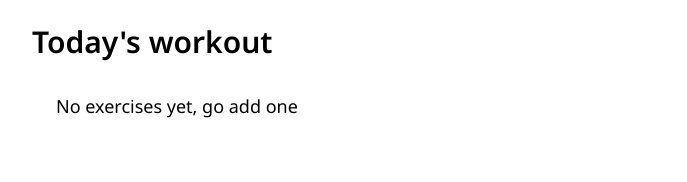
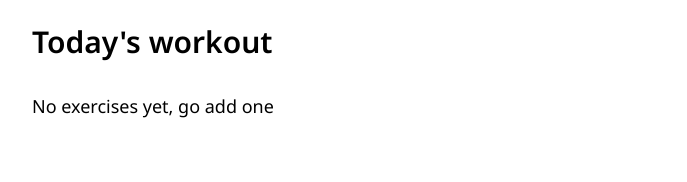
Before and after one commit to daveg1/gym-app, a React (Vite) app: page /workout in a window 1280 px wide. Shown: the top 182 px of the page, without its empty margins (296-983 px from the left). Built offline with nearby package versions, Linux system fonts and the light colour scheme.

Commit message:
feat: add text component

```diff
--- /dev/null
+++ b/src/components/text.tsx
@@ -0,0 +1,3 @@
+export function Text({ children }: { children: React.ReactNode }) {
+  return <p className="text-lg">{children}</p>;
+}
--- a/src/routes/dashboard.route.tsx
+++ b/src/routes/dashboard.route.tsx
@@ -3,6 +3,7 @@ import { useStorage } from "../hooks/use-storage";
 import { Header } from "../components/header";
 import { formatDate } from "../utils/format-date";
 import { List } from "../components/list";
+import { Text } from "../components/text";
 
 export function DashboardRoute() {
   const { workoutMap } = useStorage();
@@ -32,7 +33,7 @@ export function DashboardRoute() {
               </NavLink>
             ))
           ) : (
-            <p className="text-lg">No sessions yet, go do one</p>
+            <Text>No sessions yet, go do one</Text>
           )}
         </List>
 
--- a/src/routes/details.route.tsx
+++ b/src/routes/details.route.tsx
@@ -4,6 +4,7 @@ import { Header } from "../components/header";
 import { Exercise } from "../components/exercise";
 import { List } from "../components/list";
 import { formatDate } from "../utils/format-date";
+import { Text } from "../components/text";
 
 export function DetailsRoute() {
   const { getSessionById } = useStorage();
@@ -26,7 +27,7 @@ export function DetailsRoute() {
             <Exercise key={ex.name} data={ex} readonly />
           ))
         ) : (
-          <p className="px-6 text-lg">This workout is empty</p>
+          <Text>This workout is empty</Text>
         )}
       </List>
 
--- a/src/routes/workout.route.tsx
+++ b/src/routes/workout.route.tsx
@@ -7,6 +7,7 @@ import { useCallback } from "react";
 import { Header } from "../components/header";
 import type { IExercise, ISet } from "../models/gym";
 import { List } from "../components/list";
+import { Text } from "../components/text";
 
 export function WorkoutRoute() {
   const { sessionId, exercises, addExercise, updateExercise } =
@@ -49,7 +50,7 @@ export function WorkoutRoute() {
             />
           ))
         ) : (
-          <p className="px-6 text-lg">No exercises yet, go add one</p>
+          <Text>No exercises yet, go add one</Text>
         )}
       </List>
 
```
